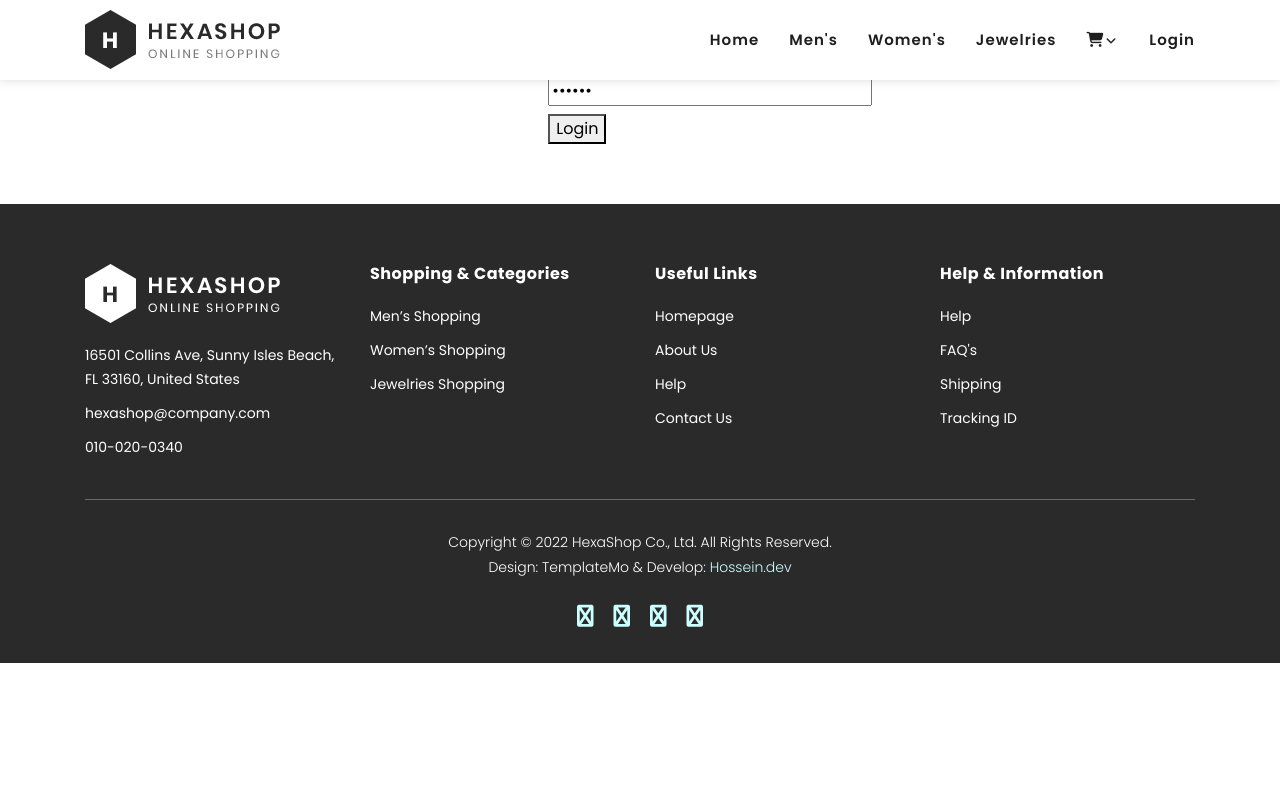
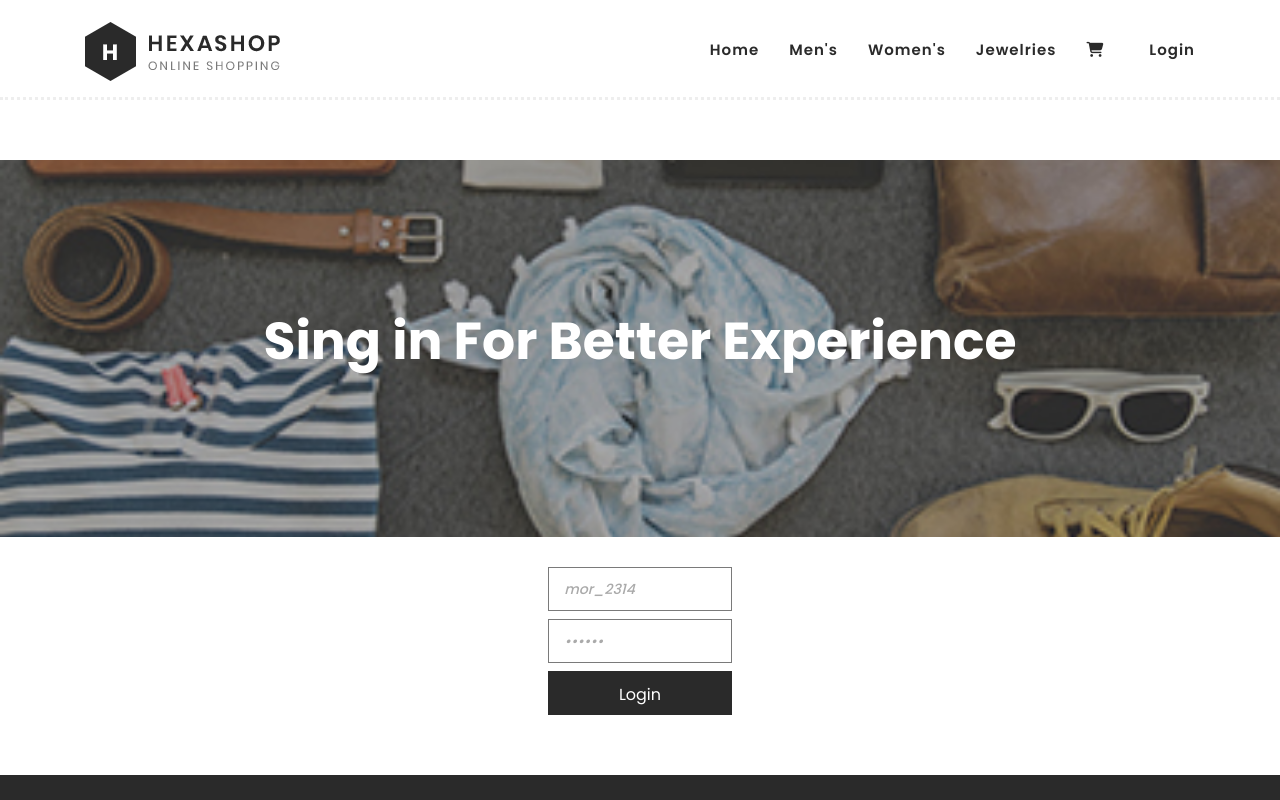
Before and after one commit to hosseinmirhosseini76/nuxt-store, a Nuxt app: page /login in a window 1280 px wide. Shown: the top 800 px of the page. Built offline with nearby package versions, Linux system fonts and the light colour scheme; what vue-toast-notification would draw is missing.

Commit message:
style(styles/_template): login styles added

```diff
--- a/assets/styles/_template.scss
+++ b/assets/styles/_template.scss
@@ -334,7 +334,7 @@ header
 
 .header-area .main-nav .nav li.submenu:after {
   font-family: FontAwesome;
-  content: "\f107";
+  //content: "\f107";
   font-size: 12px;
   color: #2a2a2a;
   position: absolute;
@@ -2261,6 +2261,78 @@ contact Us Page
   color: #2a2a2a;
 }
 
+/*
+---------------------------------------------
+login
+---------------------------------------------
+*/
+
+#login .heading-banner {
+  margin-top: 160px;
+  margin-bottom: 30px;
+  background-image: url(../../static/images/baner-right-image-04.jpg);
+  background-position: center center;
+  background-size: cover;
+  background-repeat: no-repeat;
+}
+
+#login .heading-banner .inner-content {
+  padding: 150px 0px;
+  text-align: center;
+}
+
+#login .heading-banner .inner-content h2 {
+  font-size: 52px;
+  color: #fff;
+  font-weight: 700;
+  margin-bottom: 15px;
+}
+
+#login .heading-banner .inner-content span {
+  font-size: 16px;
+  font-weight: 500;
+  color: #fff;
+  font-style: italic;
+}
+
+#login input {
+  width: 100%;
+  height: 44px;
+  line-height: 44px;
+  padding: 0px 15px;
+  font-size: 14px;
+  font-style: italic;
+  font-weight: 500;
+  color: #aaa;
+  border-radius: 0px;
+  border: 1px solid #7a7a7a;
+  box-shadow: none;
+}
+
+#login input::focus {
+  border-color: #2a2a2a;
+  border-radius: 0px;
+}
+
+#login button {
+  width: 100%;
+  height: 44px;
+  display: inline-block;
+  text-align: center;
+  line-height: 44px;
+  background-color: #2a2a2a;
+  box-shadow: none;
+  border: 1px solid transparent;
+  color: #fff;
+  transition: all 0.3s;
+}
+
+#login button:hover {
+  background-color: #fff;
+  border: 1px solid #2a2a2a;
+  color: #2a2a2a;
+}
+
 
 /*
 ---------------------------------------------
```
